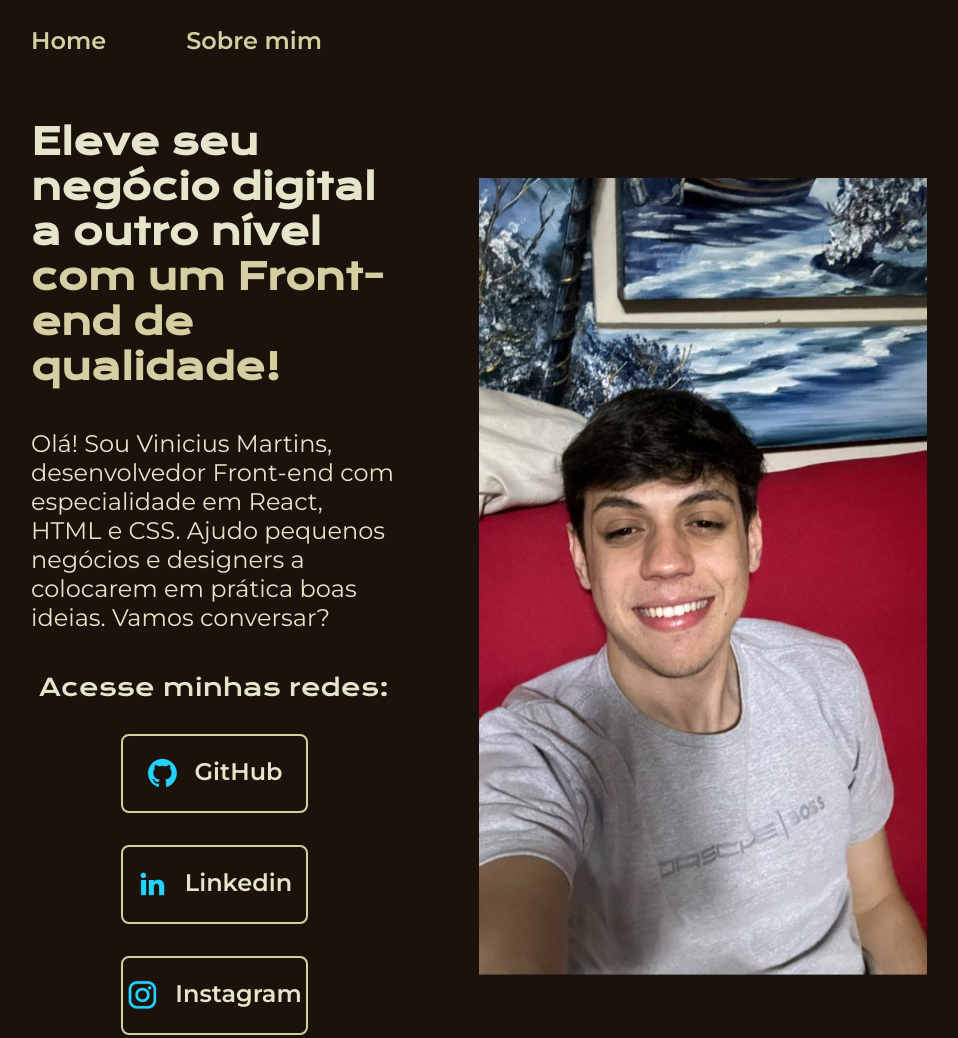
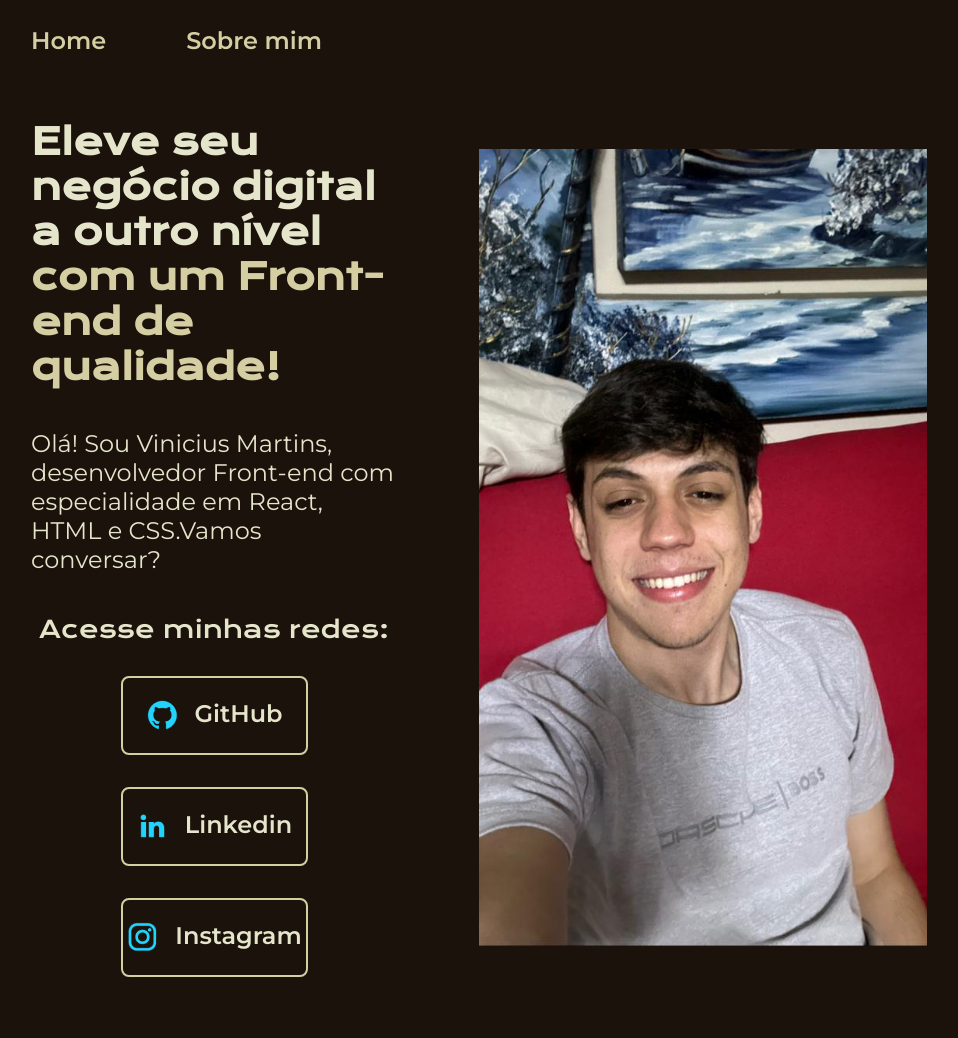
Before and after one commit to ViniMartins10/portifolio, a plain HTML site: page index.html in a window 1280 px wide. Shown: the top 1038 px of the page, without its empty margins (161-1119 px from the left). Drawn offline with nearby package versions, Linux system fonts and the light colour scheme.

Commit message:
Update index.html

```diff
--- a/index.html
+++ b/index.html
@@ -21,9 +21,7 @@
             </strong></h1>
             <p class="apresentacao__conteudo__texto">Olá! Sou Vinicius Martins, desenvolvedor
             Front-end com especialidade em React, HTML e
-            CSS. Ajudo pequenos negócios e designers a
-            colocarem em prática boas ideias. Vamos
-            conversar?</p>
+            CSS.Vamos conversar?</p>
             <div class="apresentacao__links">
                 <h2 class="apresentacao__links__subtitulo">Acesse minhas redes:</h2>
                 <a class="apresentacao__links__navegacao" href="https://github.com/ViniMartins10">
```
